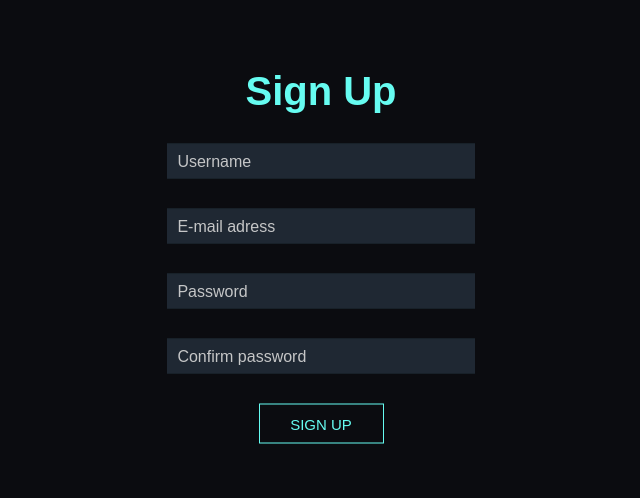
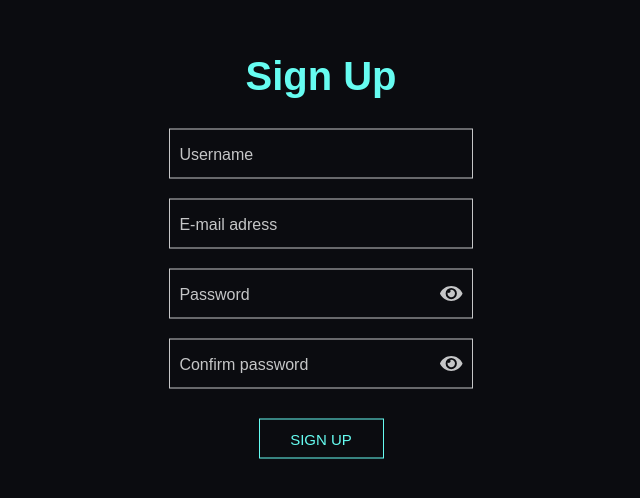
Before and after one commit to aszymanski98/Social-app, a React (Create React App) app: page /signup in a window 1280 px wide. Shown: the part 134-632 px from the top of the page, without its empty margins (319-959 px from the left). Built offline with nearby package versions, Linux system fonts and the light colour scheme; a web font is replaced by a local one.

Commit message:
add password toggle

```diff
--- a/package.json
+++ b/package.json
@@ -11,9 +11,7 @@
     "@testing-library/react": "^9.5.0",
     "@testing-library/user-event": "^7.2.1",
     "axios": "^0.19.2",
-    "bootstrap": "^4.5.2",
     "react": "^16.13.1",
-    "react-bootstrap": "^1.3.0",
     "react-dom": "^16.13.1",
     "react-hook-form": "^6.4.1",
     "react-router-dom": "^5.2.0",
--- a/public/index.html
+++ b/public/index.html
@@ -24,7 +24,7 @@
       work correctly both with client-side routing and a non-root public URL.
       Learn how to configure a non-root public URL by running `npm run build`.
     -->
-    <title>React App</title>
+    <title>Social-app</title>
   </head>
   <body>
     <noscript>You need to enable JavaScript to run this app.</noscript>
--- a/src/Components/Login.js
+++ b/src/Components/Login.js
@@ -1,14 +1,18 @@
-import React from 'react';
+import React, { useState } from 'react';
 import { useForm } from 'react-hook-form';
 import axios from 'axios';
 
 import { faTimes } from '@fortawesome/free-solid-svg-icons';
+import { faEye } from '@fortawesome/free-solid-svg-icons';
+import { faEyeSlash } from '@fortawesome/free-solid-svg-icons';
 
 import S from '../Styles/Forms';
 import '../Styles/inputs.css';
 
 const Login = (props) => {
 	const { register, handleSubmit, errors } = useForm();
+
+	const [passwordShown, setPasswordShown] = useState(false);
 
 	const onSubmit = (data) => {
 		let newUser = {
@@ -39,46 +43,66 @@ const Login = (props) => {
 		color = '#0B0C10';
 	}
 
+	const togglePasswordVisiblity = () => {
+		setPasswordShown(passwordShown ? false : true);
+	};
+
 	return (
 		<S.Holder color={color}>
 			<S.Icon icon={faTimes} onClick={props.hide} display={props.iconDisplay} />
 			<S.Heading>Log in</S.Heading>
 			<S.Form_wrapper>
-				<form className='login-form' onSubmit={handleSubmit(onSubmit)}>
+				<form className="login-form" onSubmit={handleSubmit(onSubmit)}>
 					<S.Input_wrapper>
 						<input
-							name='username'
-							type='text'
-							placeholder=' '
+							name="username"
+							type="text"
+							placeholder=" "
 							ref={register({
 								required: true,
 							})}
 						/>
-						<S.Label htmlFor='username'>Username</S.Label>
+						<S.Label htmlFor="username">Username</S.Label>
 						{errors.username && errors.username.type === 'required' && <S.Errors> &#9888; This field is required</S.Errors>}
 					</S.Input_wrapper>
 
 					<S.Input_wrapper>
+						{passwordShown ? (
+							<S.EyeIcon
+								onClick={() => {
+									togglePasswordVisiblity();
+								}}
+								icon={faEyeSlash}
+							/>
+						) : (
+							<S.EyeIcon
+								onClick={() => {
+									togglePasswordVisiblity();
+								}}
+								icon={faEye}
+							/>
+						)}
+
 						<input
-							name='password'
-							type='password'
-							placeholder=' '
+							name="password"
+							type={passwordShown ? 'text' : 'password'}
+							placeholder=" "
 							ref={register({
 								required: true,
 							})}
 						/>
-						<S.Label htmlFor='username'>Password</S.Label>
+						<S.Label htmlFor="username">Password</S.Label>
 						{errors.password && errors.password.type === 'required' && <S.Errors> &#9888; This field is required</S.Errors>}
 					</S.Input_wrapper>
 
 					<S.Button_holder>
-						<S.Button type='submit'>Log in</S.Button>
+						<S.Button type="submit">Log in</S.Button>
 					</S.Button_holder>
 				</form>
 			</S.Form_wrapper>
 
 			<S.Span>Don't have an account? </S.Span>
-			<S.Link to='/signup'>Sign up</S.Link>
+			<S.Link to="/signup">Sign up</S.Link>
 		</S.Holder>
 	);
 };
--- a/src/Pages/SignUp.js
+++ b/src/Pages/SignUp.js
@@ -1,15 +1,21 @@
 import React, { useState } from 'react';
 import { useForm } from 'react-hook-form';
 import axios from 'axios';
+
+import { faEye } from '@fortawesome/free-solid-svg-icons';
+import { faEyeSlash } from '@fortawesome/free-solid-svg-icons';
 
 import S from '../Styles/Forms';
 import '../Styles/inputs.css';
 
 const SignUp = () => {
-	const { register, handleSubmit, errors, getValues } = useForm();
+  const { register, handleSubmit, errors, getValues } = useForm();
+
 	const [userUsed, setUser] = useState(false);
 	const [emailUsed, setEmail] = useState(false);
 	const [signed, setSigned] = useState(false);
+	const [passwordShown, setPasswordShown] = useState(false);
+  const [confirmPasswordShown, setConfirmPasswordShown] = useState(false);
 
 	const headers = {
 		'Content-Type': 'application/json',
@@ -46,6 +52,14 @@ const SignUp = () => {
 			});
 	};
 
+	const togglePasswordVisiblity = () => {
+		setPasswordShown(passwordShown ? false : true);
+  };
+
+  const toggleConfirmPasswordVisiblity = () => {
+		setConfirmPasswordShown(confirmPasswordShown ? false : true);
+	};
+
 	return (
 		<S.Holder>
 			<S.Heading>Sign Up</S.Heading>
@@ -53,9 +67,9 @@ const SignUp = () => {
 				<form onSubmit={handleSubmit(onSubmit)}>
 					<S.Input_wrapper>
 						<input
-							name='username'
-							type='text'
-							placeholder=' '
+							name="username"
+							type="text"
+							placeholder=" "
 							ref={register({
 								required: true,
 								minLength: 4,
@@ -64,7 +78,7 @@ const SignUp = () => {
 								},
 							})}
 						/>
-						<S.Label htmlFor='username'>Username</S.Label>
+						<S.Label htmlFor="username">Username</S.Label>
 						{errors.username && errors.username.type === 'required' && <S.Errors> &#9888; This field is required</S.Errors>}
 						{errors.username && errors.username.type === 'minLength' && <S.Errors> &#9888; User name is too short</S.Errors>}
 						{errors.username && errors.username.type === 'pattern' && <S.Errors> &#9888; Do not use white spaces</S.Errors>}
@@ -73,9 +87,9 @@ const SignUp = () => {
 
 					<S.Input_wrapper>
 						<input
-							name='email'
-							type='text'
-							placeholder=' '
+							name="email"
+							type="text"
+							placeholder=" "
 							ref={register({
 								required: true,
 								pattern: {
@@ -83,17 +97,33 @@ const SignUp = () => {
 								},
 							})}
 						/>
-						<S.Label htmlFor='email'>E-mail adress</S.Label>
+						<S.Label htmlFor="email">E-mail adress</S.Label>
 						{errors.email && errors.email.type === 'required' && <S.Errors> &#9888; This field is required</S.Errors>}
 						{errors.email && errors.email.type === 'pattern' && <S.Errors> &#9888; Email adress is invalid</S.Errors>}
 						{emailUsed ? <S.Errors> &#9888; Email adress has already been taken</S.Errors> : null}
 					</S.Input_wrapper>
 
 					<S.Input_wrapper>
+						{passwordShown ? (
+							<S.EyeIcon
+								onClick={() => {
+									togglePasswordVisiblity();
+								}}
+								icon={faEyeSlash}
+							/>
+						) : (
+							<S.EyeIcon
+								onClick={() => {
+									togglePasswordVisiblity();
+								}}
+								icon={faEye}
+							/>
+						)}
+
 						<input
-							name='password'
-							type='password'
-							placeholder=' '
+							name="password"
+							type={passwordShown ? 'text' : 'password'}
+							placeholder=" "
 							ref={register({
 								required: true,
 								minLength: 6,
@@ -110,7 +140,7 @@ const SignUp = () => {
 								},
 							})}
 						/>
-						<S.Label htmlFor='password'>Password</S.Label>
+						<S.Label htmlFor="password">Password</S.Label>
 						{errors.password && errors.password.type === 'required' && <S.Errors> &#9888; This field is required</S.Errors>}
 						{errors.password && errors.password.type === 'minLength' && <S.Errors> &#9888; Password is too short</S.Errors>}
 						{errors.password && errors.password.type === 'validate' && <S.Errors> &#9888; Password must contain one of charts: ! # @ $ %</S.Errors>}
@@ -118,16 +148,32 @@ const SignUp = () => {
 					</S.Input_wrapper>
 
 					<S.Input_wrapper>
+						{confirmPasswordShown ? (
+							<S.EyeIcon
+								onClick={() => {
+									toggleConfirmPasswordVisiblity();
+								}}
+								icon={faEyeSlash}
+							/>
+						) : (
+							<S.EyeIcon
+								onClick={() => {
+									toggleConfirmPasswordVisiblity();
+								}}
+								icon={faEye}
+							/>
+						)}
+
 						<input
-							name='confirmPassword'
-							type='password'
-							placeholder=' '
+							name="confirmPassword"
+							type={confirmPasswordShown ? 'text' : 'password'}
+							placeholder=" "
 							ref={register({
 								required: true,
 								validate: (value) => value === getValues('password'),
 							})}
 						/>
-						<S.Label htmlFor='confirmPassword'>Confirm password</S.Label>
+						<S.Label htmlFor="confirmPassword">Confirm password</S.Label>
 						{errors.confirmPassword && errors.confirmPassword.type === 'validate' && <S.Errors> &#9888; Password is not the same</S.Errors>}
 						{errors.confirmPassword && errors.confirmPassword.type === 'required' && <S.Errors> &#9888; This field is required</S.Errors>}
 					</S.Input_wrapper>
@@ -136,11 +182,11 @@ const SignUp = () => {
 
 					<S.Button_holder>
 						{signed ? (
-							<S.Button type='submit' style={{ marginTop: '0px' }}>
+							<S.Button type="submit" style={{ marginTop: '0px' }}>
 								Sign up
 							</S.Button>
 						) : (
-							<S.Button type='submit'>Sign up</S.Button>
+							<S.Button type="submit">Sign up</S.Button>
 						)}
 					</S.Button_holder>
 				</form>
--- a/src/styles/Forms.js
+++ b/src/styles/Forms.js
@@ -5,12 +5,12 @@ import { FontAwesomeIcon } from '@fortawesome/react-fontawesome';
 const S = {
 	Heading: styled.h2`
 		font-size: 40px;
-		margin: 20px 0px 0px 0px;
+		margin: 20px 0px 10px 0px;
 		color: #66fcf1;
 	`,
 
 	Holder: styled.div`
-		width: 80%;
+    width: 80%;
 		height: auto;
 		position: fixed;
 		top: 50%;
@@ -36,16 +36,20 @@ const S = {
 		text-align: left;
 	`,
 
-	Input_wrapper: styled.div`
-		position: relative;
+	Input_wrapper: styled.fieldset`
+    position: relative;
+    border: 0px;
+    padding: 0;
+
 	`,
 
-	Label: styled.label`
+  Label: styled.div`
 		color: white;
-		position: absolute;
-		top: 30px;
-		left: 10px;
-		color: #c5c6c7;
+    position: absolute;
+		top: 27.5px;
+		left: 5px;
+    color: #c5c6c7;
+    padding: 0px 5px;
 		line-height: 35px;
 		pointer-events: none;
 	`,
@@ -112,7 +116,17 @@ const S = {
 		right: 10px;
 		top: 10px;
 		cursor: pointer;
-	`,
+  `,
+
+  EyeIcon: styled(FontAwesomeIcon)`
+    position: absolute;
+    font-size: 20px;
+    cursor: pointer;
+    top: 35px;
+    right: 10px;
+    color: #c5c6c7;
+    z-index: 100;
+  `,
 };
 
 export default S;
--- a/src/styles/inputs.css
+++ b/src/styles/inputs.css
@@ -1,19 +1,30 @@
 input {
+	height: 50px;
 	box-sizing: border-box;
-	width: 100%;
+  width: 100%;
+  position: relative;
 	outline: 0;
-	height: 35px;
 	color: #c5c6c7;
-	background-color: #1f2833;
-	border: 1px solid #1f2833;
-	padding: 10px 10px;
-	margin-top: 30px;
+	background-color: transparent;
+	border: 0.1px solid #c5c6c7;
+	padding: 20px 10px;
+	margin-top: 20px;
+}
+input:focus,
+input:not(:placeholder-shown),
+input:-webkit-autofill {
+	-webkit-transition: all 0.15s ease-in-out;
+	transition: all 0.15s ease-in-out;
+	border: 1px solid #66fcf1;
 }
 
-input:focus + label,
-input:not(:placeholder-shown) + label,
-input:-webkit-autofill + label {
-	transition: top 0.1s ease-in;
-	top: 0px;
-	color: #999;
+input:focus + div,
+input:not(:placeholder-shown) + div,
+input:-webkit-autofill + div {
+	-webkit-transition: all 0.15s ease-in-out;
+	transition: top 0.15s ease-in;
+	top: 2.5px;
+	background-color: #0b0c10;
+	color: #c5c6c7;
+	border: transparent;
 }
```
Also changed, not shown: 2 other files (tests, documents, lock files or other folders).
